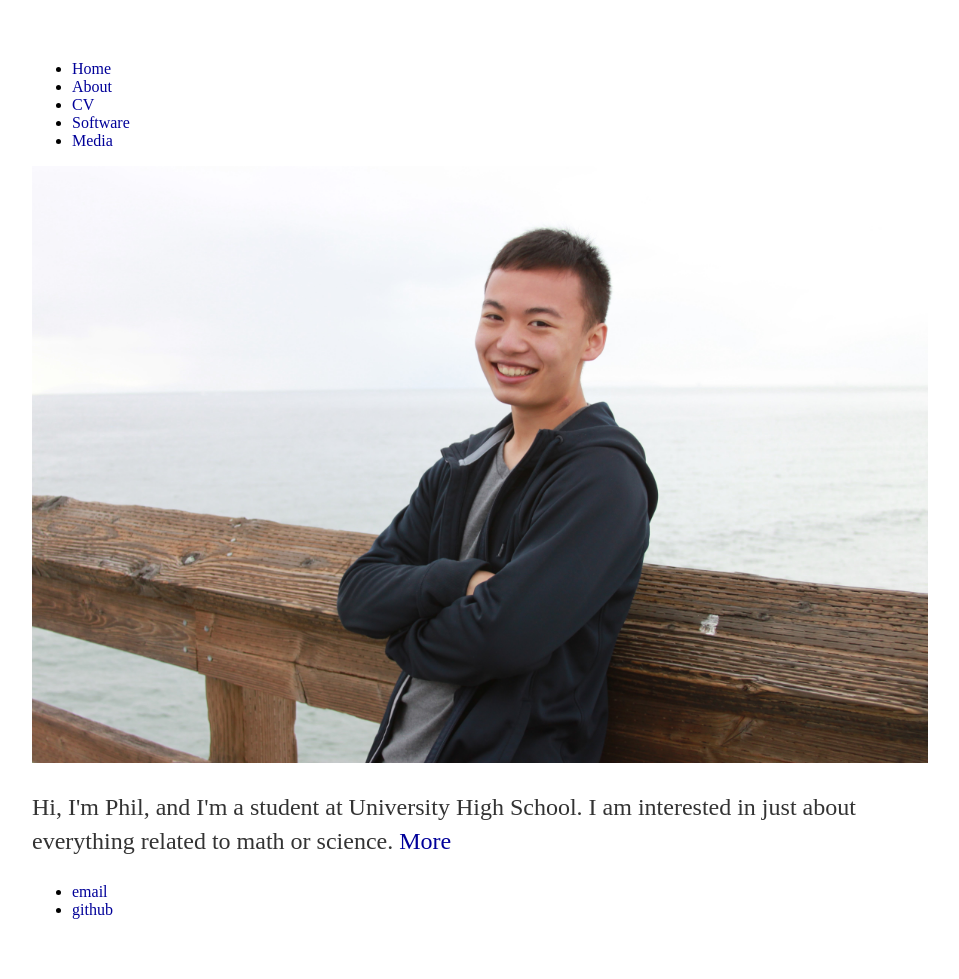
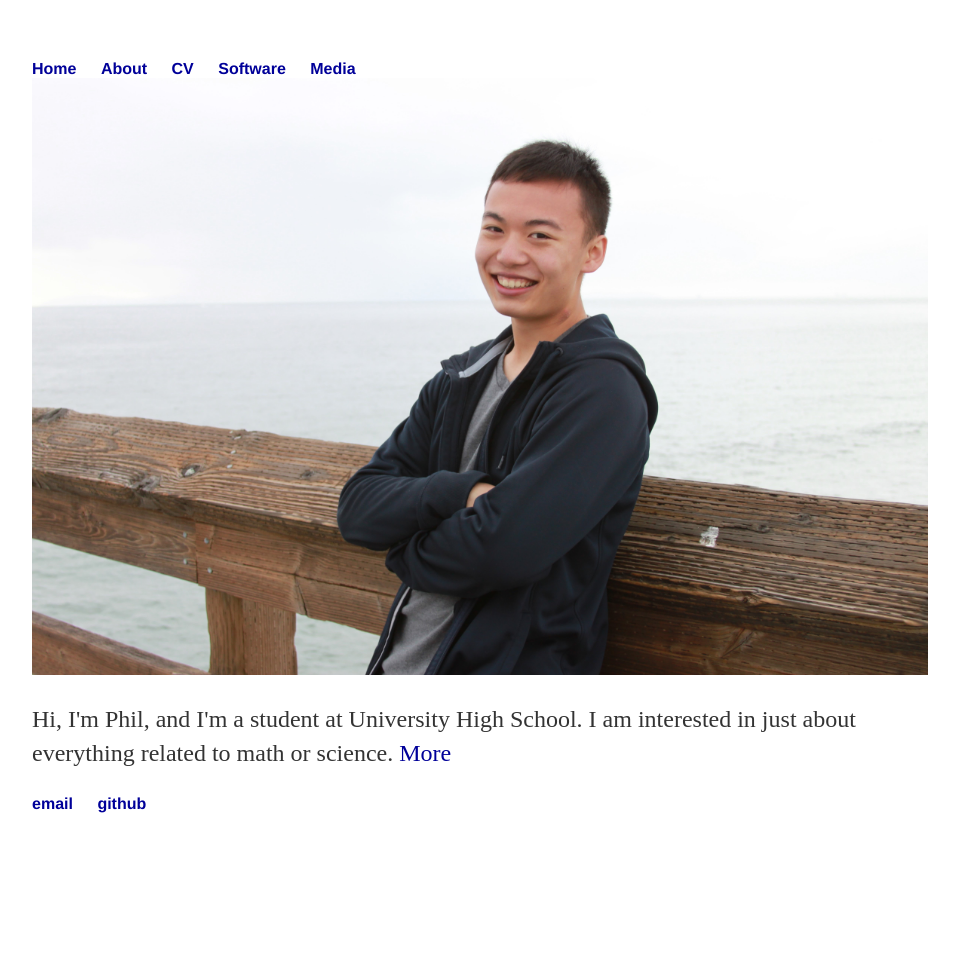
Before and after one commit to philhchen/philhchen.github.io, a Jekyll site: the page built from index.html, in a window 1280 px wide. Shown: the whole page, without its empty margins (160-1119 px from the left). Built offline with Jekyll 4.4.1, drawn with Linux system fonts in a browser that asks for light colours; after the commit the page ends 900 px from its top, so only the background shows below that.

Commit message:
Update main.css

```diff
--- a/css/main.css
+++ b/css/main.css
@@ -2,13 +2,15 @@ body {
     margin: 60px auto;
     width: 70%;
 }
-nav ul, footer ul {
+ul {
     font-family:'Helvetica', 'Arial', 'Sans-Serif';
-    padding: 0px;
+    padding: 0;
+    margin: 0;
     list-style: none;
+    list-style-type: none;
     font-weight: bold;
 }
-nav ul li, footer ul li {
+ul li {
     display: inline;
     margin-right: 20px;
 }
```
